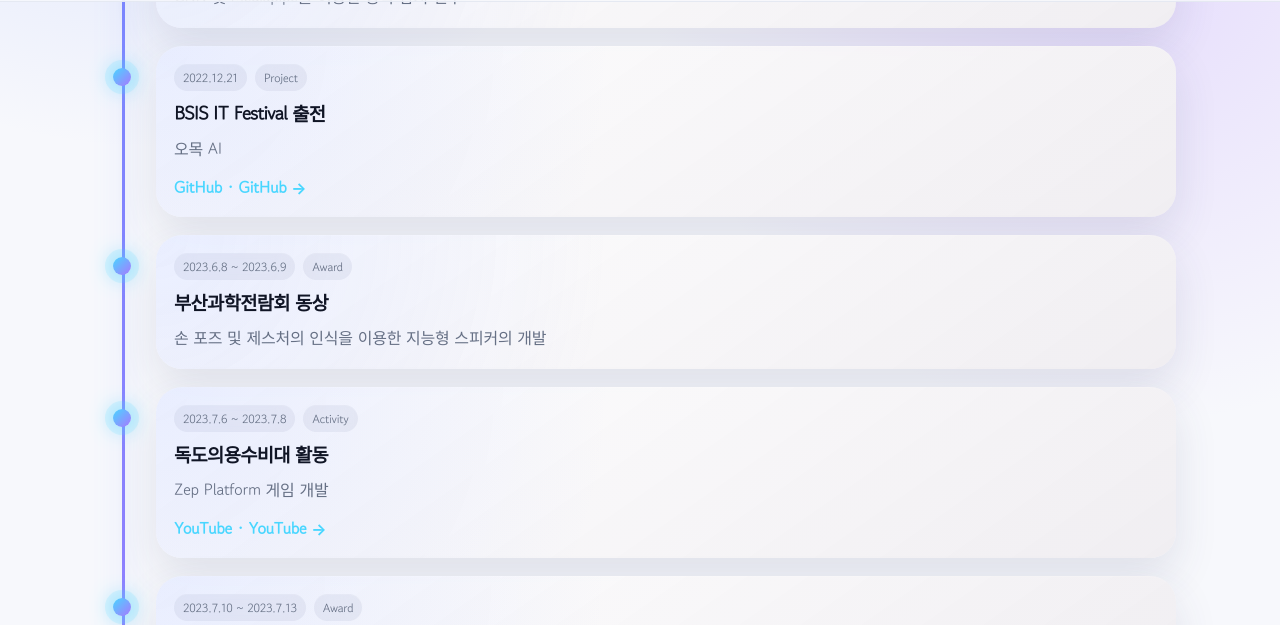
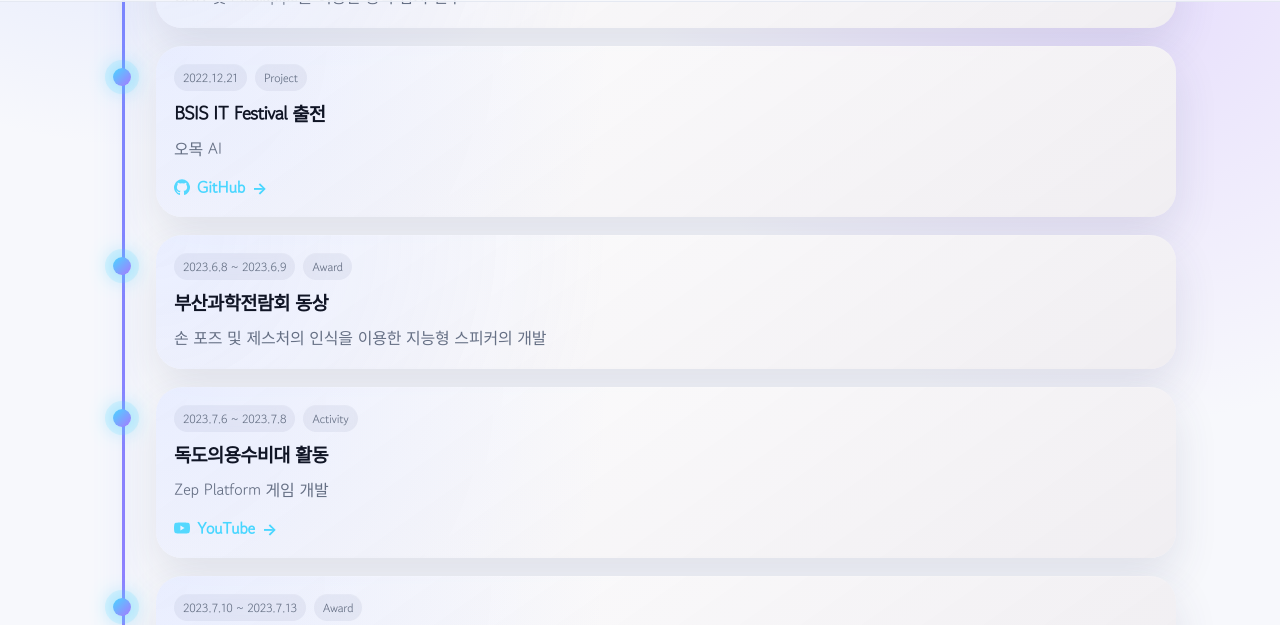
Before and after one commit to gimon0330/gimon0330.github.io, a Jekyll site: the page built from career.html, in a window 1280 px wide and 900 px high, scrolled down 736 px. Shown: the part 85-710 px from the top of the window. Built offline with Jekyll 4.4.1, drawn with Linux system fonts in a browser that asks for light colours; some web fonts are replaced.

Commit message:
Load career link icon cleanup

```diff
--- a/career.html
+++ b/career.html
@@ -10,7 +10,9 @@ layout: null
   <meta name="description" content="안강현의 경력, 수상, 프로젝트, 활동 타임라인" />
   <link rel="stylesheet" href="{{ '/assets/site.css' | relative_url }}" />
   <link rel="stylesheet" href="{{ '/assets/font.css' | relative_url }}" />
+  <link rel="stylesheet" href="{{ '/assets/career-fix.css' | relative_url }}" />
   <script defer src="{{ '/assets/main.js' | relative_url }}"></script>
+  <script defer src="{{ '/assets/career-fix.js' | relative_url }}"></script>
 </head>
 <body>
   <div class="page-transition" aria-hidden="true"></div>
```
